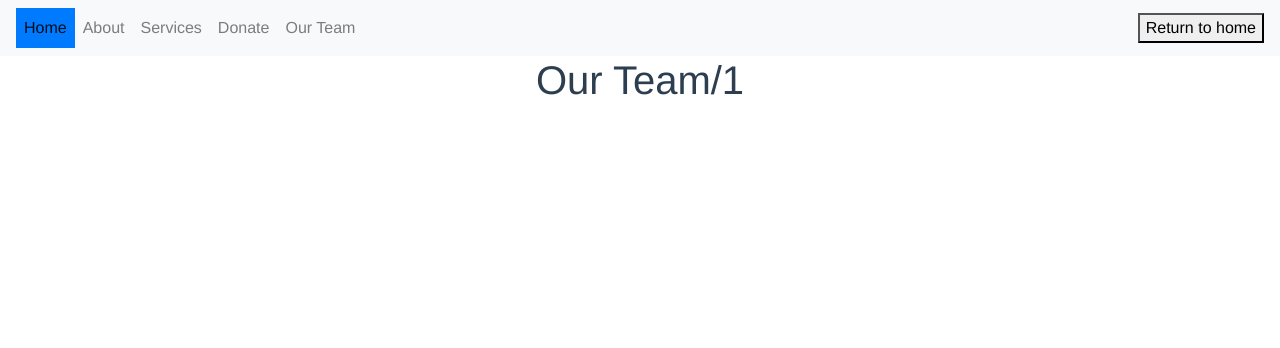
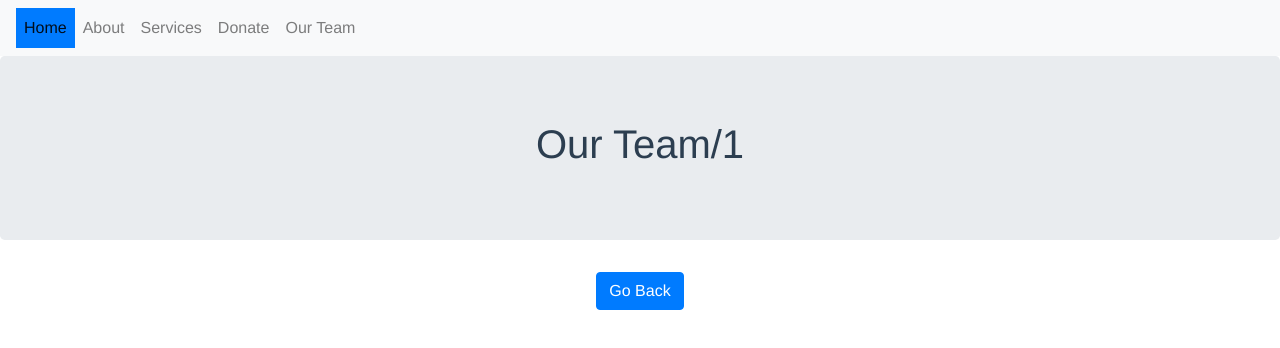
Before and after one commit to ZachyDev/Build-Web-Apps-with-Vue-JS-Firebase, a Vue app in the folder codershub/: page /team/1 in a window 1280 px wide. Shown: the top 348 px of the page. Built offline with nearby package versions, Linux system fonts and the light colour scheme.

Commit message:
programatically redirecting users using $router.push() & $router.go()

```diff
--- a/codershub/src/components/Donate.vue
+++ b/codershub/src/components/Donate.vue
@@ -1,12 +1,25 @@
 <template>
-  <div class="jumbotron">
+    <div>
+      <div class="jumbotron">
       <h1 class="text-primarry">Donate and support us</h1>
-  </div>
+     </div>
+     <button class="btn btn-primary" @click="goPrev">Go Back</button>
+</div>
+
+
 </template>
 
 <script>
 export default {
-    name: "Donate"
+    name: "Donate",
+    data() {
+        return{}
+    },
+    methods: {
+        goPrev() {
+            this.$router.go(-1)
+        }
+    }
 }
 </script>
 
--- a/codershub/src/components/Navbar.vue
+++ b/codershub/src/components/Navbar.vue
@@ -21,7 +21,7 @@
         <router-link to="{name: 'Team'}" class="nav-link">Our Team</router-link>
       </li>
     </ul>
-      <button @click="redirectHome">Return to home</button>
+
   </div>
 
 </nav>
--- a/codershub/src/components/Team.vue
+++ b/codershub/src/components/Team.vue
@@ -1,6 +1,9 @@
 <template>
   <div class="team">
-      <h1>Our Team/{{teamId}}</h1>
+      <div class="jumbotron">
+           <h1>Our Team/{{teamId}}</h1>
+      </div>
+      <button class="btn btn-primary" @click="goPrev">Go Back</button>
   </div>
 </template>
 
@@ -15,6 +18,9 @@ export default {
     methods: {
         updateId() {
             this.teamId = this.$route.params.team_id
+        },
+        goPrev() {
+           this.$router.go(-1)
         }
     },
     watch: {
```
